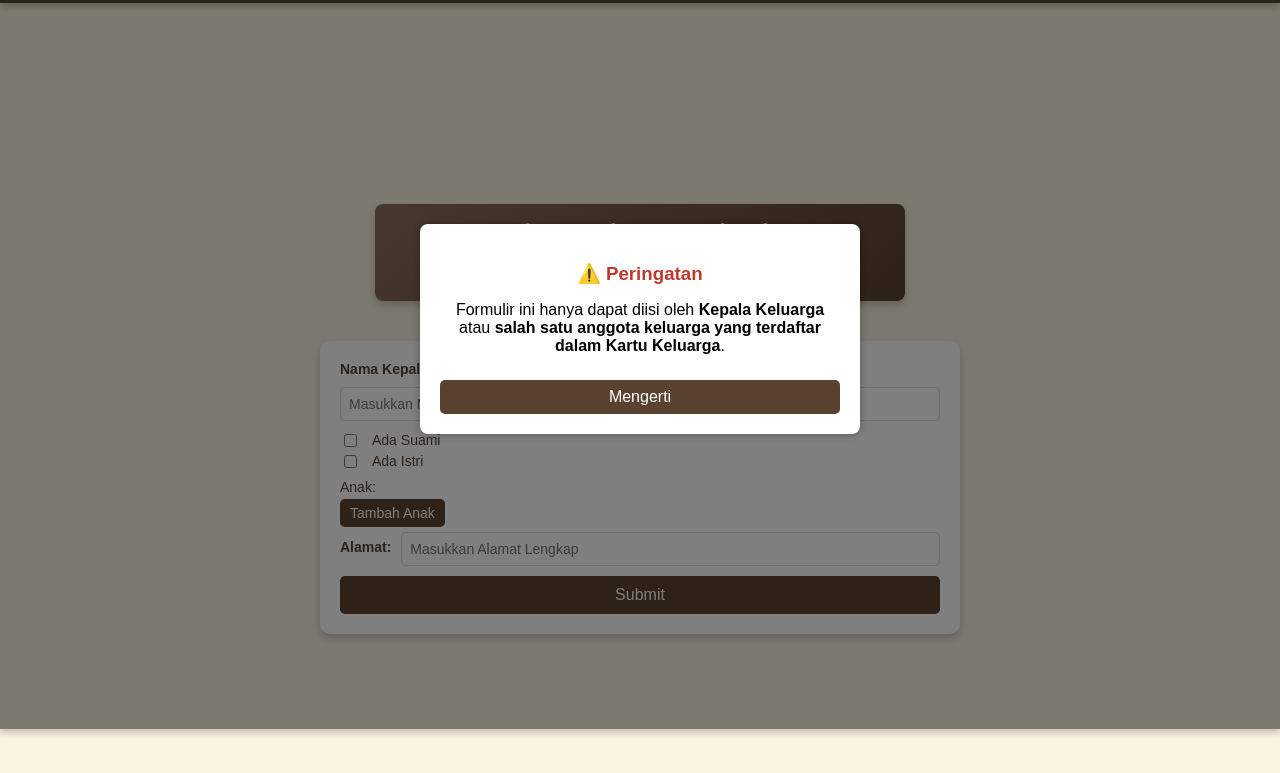
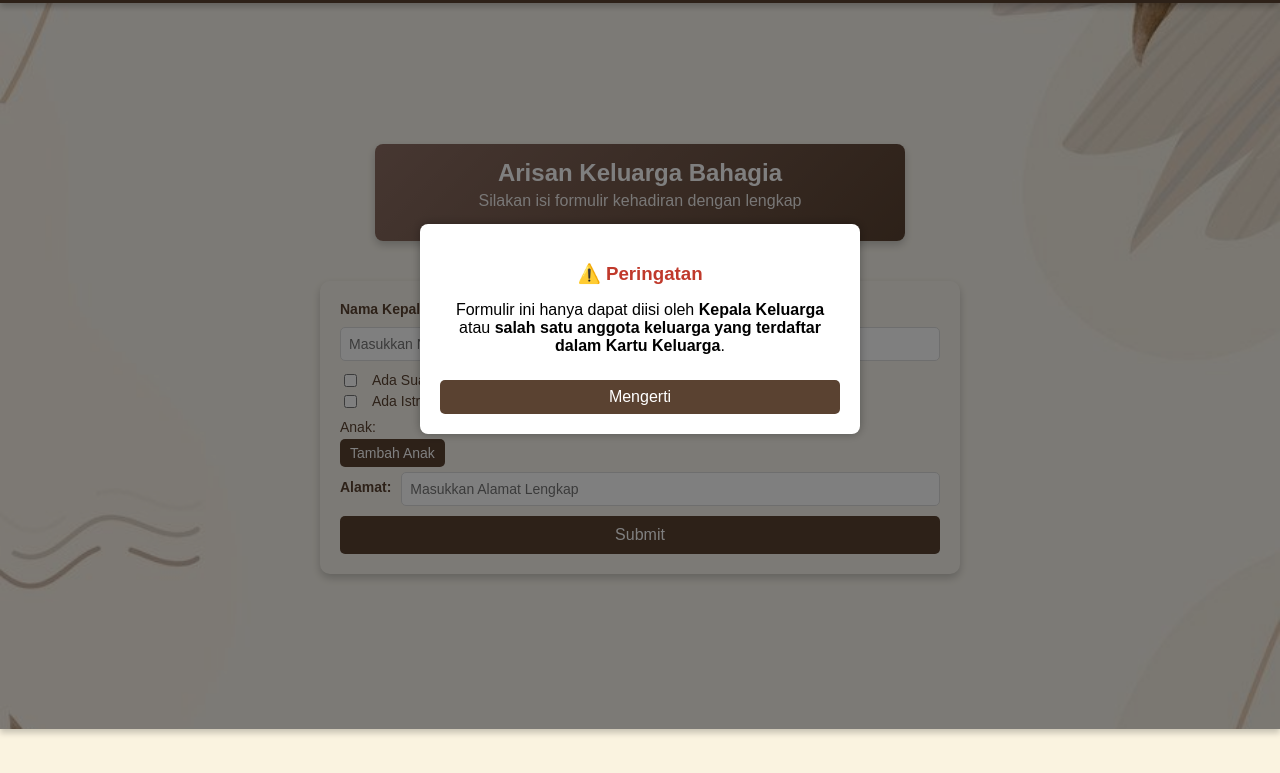
Before and after one commit to inmyid/FormPage, a plain HTML site: page index.html in a window 1280 px wide. Shown: the part 71-844 px from the top of the page. After the commit the page ends 800 px from the top, so only its background shows below. Drawn offline with Linux system fonts and the light colour scheme.

Commit message:
Add background image and adjust container styles

```diff
--- a/styles.css
+++ b/styles.css
@@ -7,8 +7,15 @@ body {
     align-items: center;
     min-height: 100vh; /* Ubah dari height: 100vh */
     background-color: #FAF3E0;
-    padding-top: 60px; /* Sesuaikan dengan tinggi top bar */
+    /*padding-top: 60px; /* Sesuaikan dengan tinggi top bar */
     overflow: auto; /* Tambahkan agar bisa di-scroll */
+    /*latar belakang */
+    background-image: url('img/bg.jpg'); /* Menggunakan path folder img */
+    background-size: cover; /* Agar gambar menutupi seluruh layar */
+    background-position: center;
+    background-repeat: no-repeat;
+
+
 }
 
 .popup-peringatan {
@@ -107,7 +114,7 @@ body {
 }
 
 .container {
-    background: #fff;
+    /*background: #fff;*/
     padding: 20px;
     border-radius: 10px;
     box-shadow: 0 4px 8px rgba(0, 0, 0, 0.2);
```
